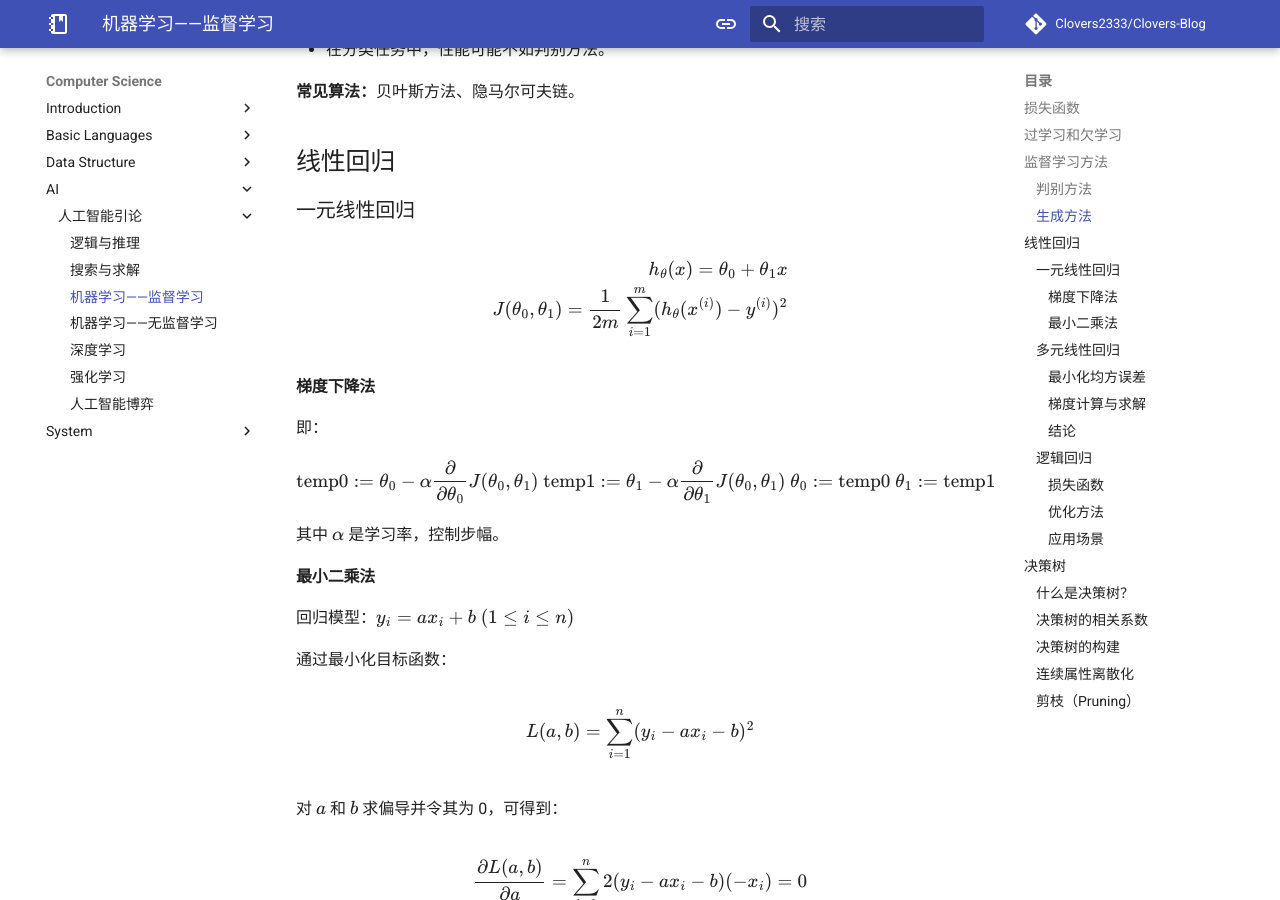
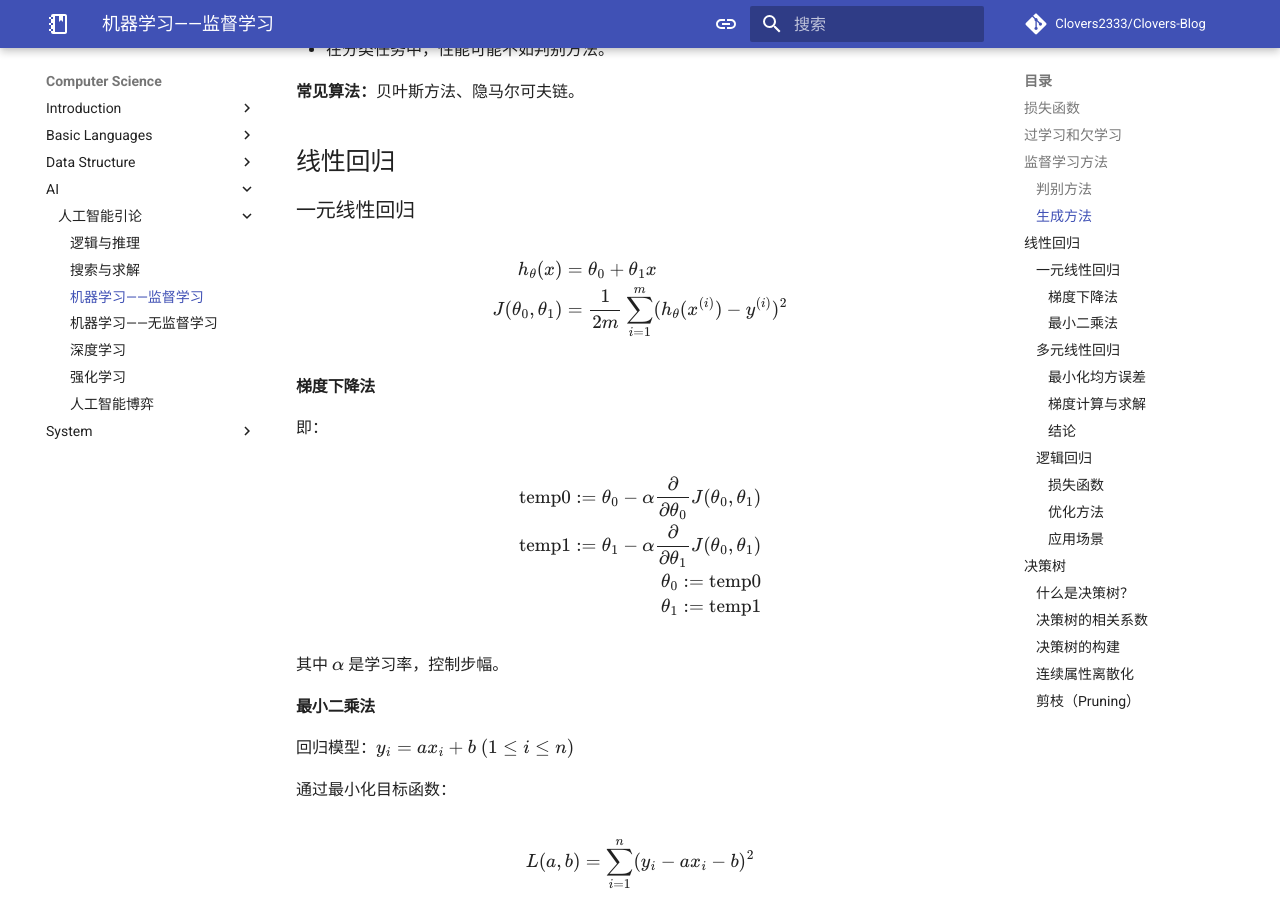
Before and after one commit to Clovers2333/Clovers-Blog, an MkDocs documentation site: the page built from docs/cs/ai/intro/ml_s.md, in a window 1280 px wide and 900 px high, scrolled down 2775 px. Built offline with MkDocs 1.6.1 and Material for MkDocs 9.7.7, drawn with Linux system fonts in a browser that asks for light colours; nearby versions of some CDN libraries; library files that are not in the unit come from our copies; comment, search, counter and statistics services are not loaded.

Commit message:
fix: formula error

```diff
--- a/docs/cs/ai/intro/ml_s.md
+++ b/docs/cs/ai/intro/ml_s.md
@@ -96,8 +96,8 @@
 
 $$
 \begin{align}
-h_\theta(x) = \theta_0 + \theta_1 x \\
-J(\theta_0, \theta_1) = \frac{1}{2m} \sum_{i=1}^{m} (h_\theta(x^{(i)}) - y^{(i)})^2
+h_\theta(x) &= \theta_0 + \theta_1 x \\
+J(\theta_0, \theta_1) &= \frac{1}{2m} \sum_{i=1}^{m} (h_\theta(x^{(i)}) - y^{(i)})^2
 \end{align}
 $$
 
@@ -113,6 +113,7 @@
 \theta_{1} := \text{temp1}
 \end{align}
 $$
+
 其中 $\alpha$ 是学习率，控制步幅。
 
 #### 最小二乘法
```
